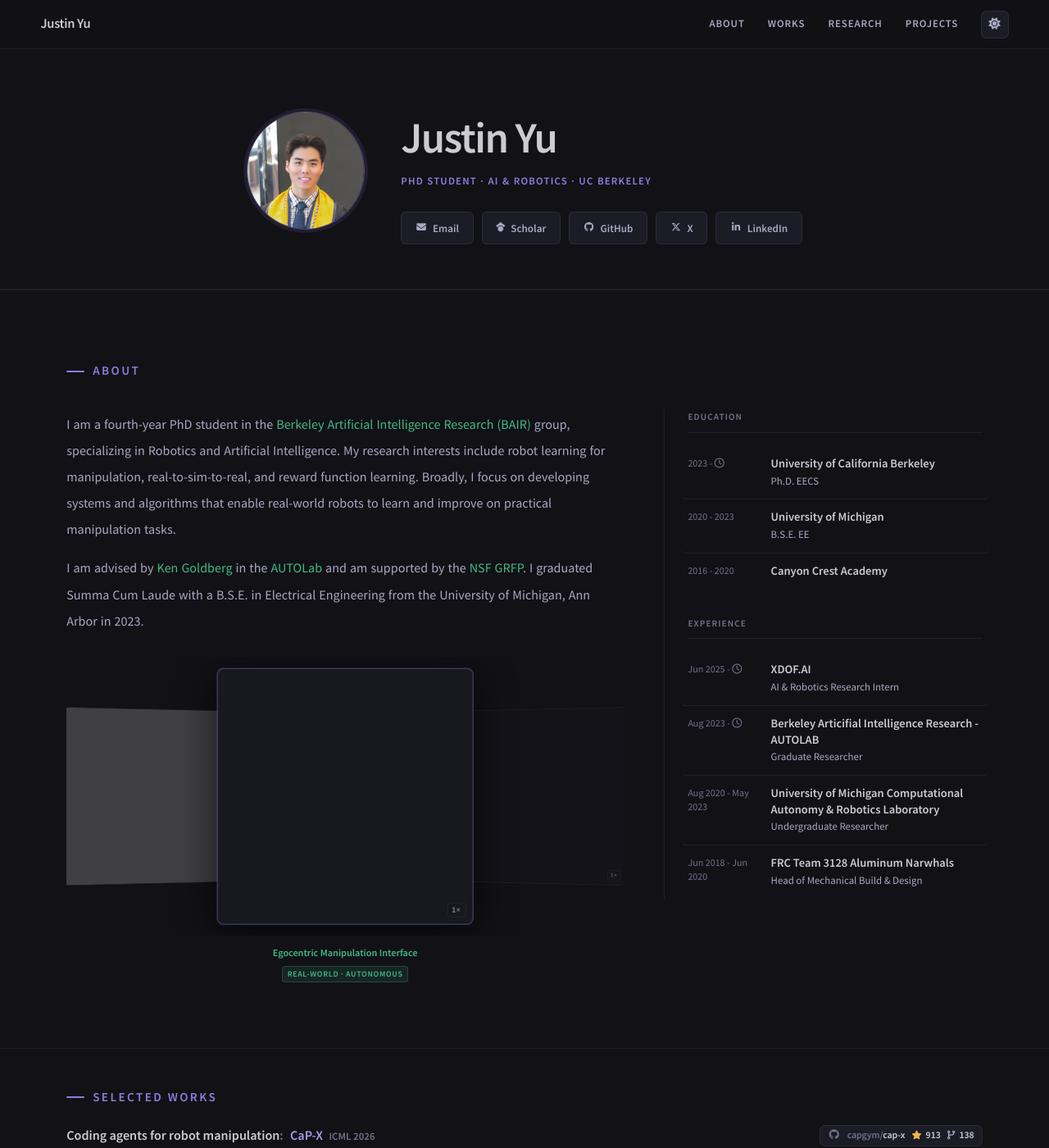
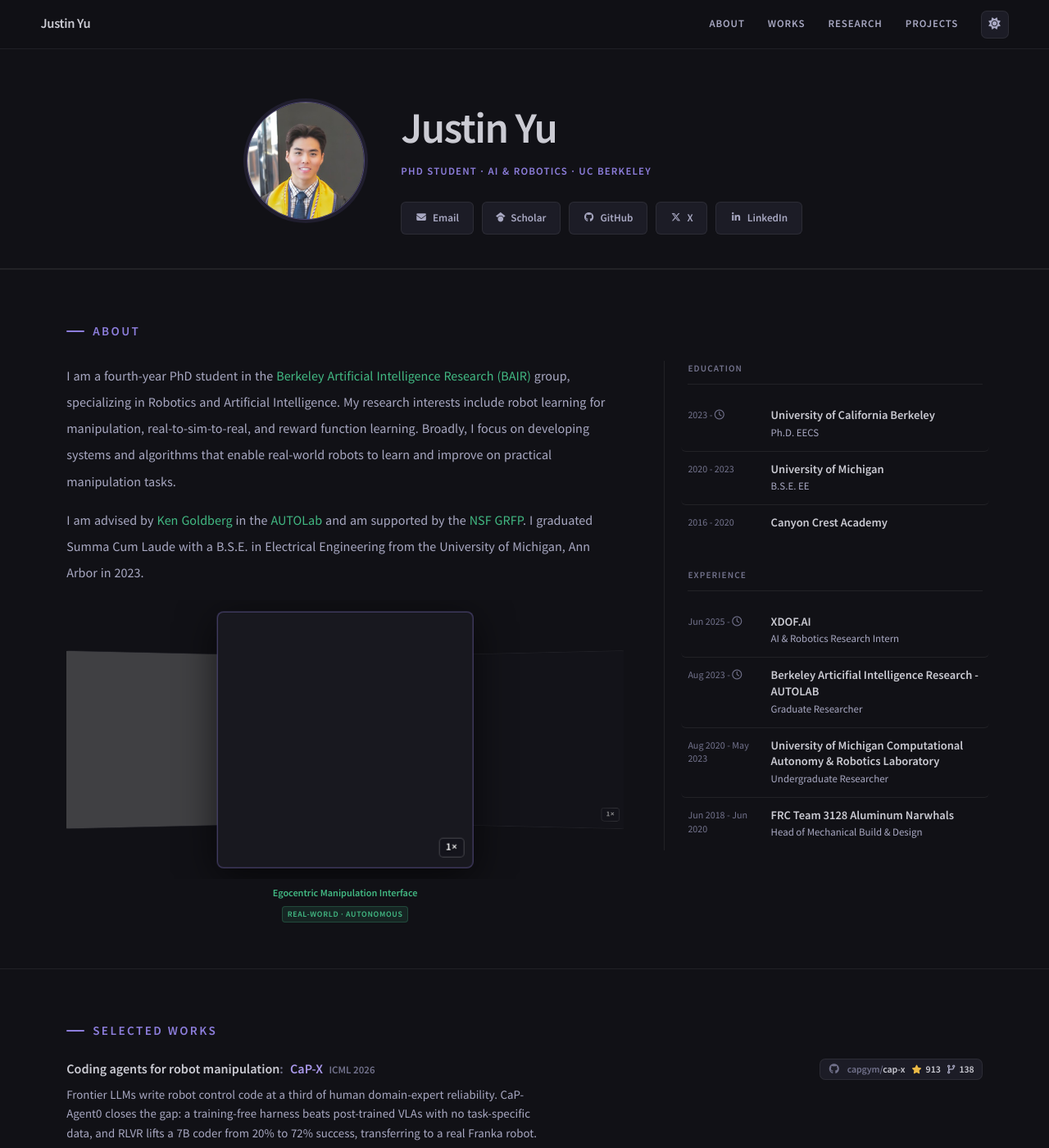
Before and after one commit to uynitsuj/uynitsuj.github.io, a Jekyll site: the page built from index.html, in a window 1280 px wide and 1400 px high. Shown: the whole window at 82% size. Built offline with Jekyll 4.4.1, drawn with Linux system fonts in a browser that asks for light colours; nearby versions of some CDN libraries; a script that is not in the unit is left out; comment, search, counter and statistics services are not loaded.

Commit message:
vspace hacking

```diff
--- a/_layouts/home.html
+++ b/_layouts/home.html
@@ -165,14 +165,14 @@ img { display: block; max-width: 100%; }
 .section-shell {
   max-width: 1200px;
   margin: 0 auto;
-  padding: 80px clamp(1.25rem, 5vw, 2.5rem);
+  padding: 56px clamp(1.25rem, 5vw, 2.5rem);
 }
 
 .section-eyebrow {
   display: inline-flex; align-items: center; gap: 0.6rem;
   font-size: 0.92rem; font-weight: 800;
   letter-spacing: 0.16em; text-transform: uppercase;
-  color: var(--accent); margin-bottom: 2rem;
+  color: var(--accent); margin-bottom: 1.4rem;
 }
 .section-eyebrow::before {
   content: '';
@@ -192,7 +192,7 @@ hr.section-rule { border: none; border-top: 1px solid var(--border); margin: 0;
 
 .hero-inner {
   max-width: 900px; margin: 0 auto;
-  padding: 3.5rem clamp(1.25rem, 5vw, 2.5rem) 3.25rem;
+  padding: 2.75rem clamp(1.25rem, 5vw, 2.5rem) 2.5rem;
   display: flex; align-items: center; gap: 44px; flex-wrap: wrap;
 }
 
@@ -282,7 +282,7 @@ hr.section-rule { border: none; border-top: 1px solid var(--border); margin: 0;
 .demo-stage {
   position: relative; width: 100%;
   aspect-ratio: 2 / 1;
-  margin-top: 28px;
+  margin-top: 18px;
   overflow: hidden;
   perspective: 1400px;           /* the side tiles turn slightly inward, like a fan */
   --front-w: 46%;                /* front tile width (just under the old grid tile) */
@@ -338,18 +338,20 @@ hr.section-rule { border: none; border-top: 1px solid var(--border); margin: 0;
 .demo-progress {
   position: absolute; left: 0; bottom: 0; z-index: 2;
   height: 2px; width: 0; pointer-events: none;
-  background: var(--accent-hi); opacity: 0.9;
+  background: var(--accent-hi); opacity: 0.8;
   transition: width 0.15s linear, opacity 0.6s;
 }
 .demo-card:not([data-slot="0"]) .demo-progress { opacity: 0; }
 
 /* playback-speed pill in the tile's corner (the client's own speed dropdown is hidden) */
 .demo-speed {
-  position: absolute; right: 8px; bottom: 8px; z-index: 2;
-  font-size: 0.6rem; font-weight: 800; letter-spacing: 0.05em; line-height: 1;
-  padding: 0.3em 0.5em; border-radius: 4px;
-  color: var(--tx-2); background: var(--bg-surf); border: 1px solid var(--border);
-  opacity: 0.85; pointer-events: none;
+  position: absolute; right: 10px; bottom: 12px; z-index: 2;
+  font-size: 0.78rem; font-weight: 800; letter-spacing: 0.04em; line-height: 1;
+  padding: 0.35em 0.55em; border-radius: 5px;
+  color: #fff; background: rgba(20, 20, 28, 0.72); border: 1px solid rgba(255, 255, 255, 0.22);
+  backdrop-filter: blur(6px); -webkit-backdrop-filter: blur(6px);
+  text-shadow: 0 1px 2px rgba(0, 0, 0, 0.5);
+  pointer-events: none;
   font-variant-numeric: tabular-nums;
 }
 
@@ -358,7 +360,7 @@ hr.section-rule { border: none; border-top: 1px solid var(--border); margin: 0;
 .demo-stage-caption {
   font-size: 0.74rem; color: var(--tx-muted);
   text-align: center; line-height: 1.55;
-  padding-top: 12px; min-height: 3.6em;
+  padding-top: 8px; min-height: 3.1em;
   transition: opacity 0.25s;
 }
 .demo-stage-caption.is-switching { opacity: 0; }
@@ -437,7 +439,7 @@ hr.section-rule { border: none; border-top: 1px solid var(--border); margin: 0;
   align-items: center; column-gap: 24px;
 }
 #research .section-eyebrow,
-#research .pub-toggle { margin-bottom: 28px; }
+#research .pub-toggle { margin-bottom: 22px; }
 
 .pub-list {
   display: flex; flex-direction: column; gap: 0;
@@ -635,7 +637,6 @@ hr.section-rule { border: none; border-top: 1px solid var(--border); margin: 0;
    (repo chips carry live star/fork counts, see the repo-stats script)
    ============================================================================= */
 /* Trim the shell's default 80px vertical padding for this compact section */
-#works .section-shell { padding-top: 40px; padding-bottom: 40px; }
 #works .section-eyebrow { margin-bottom: 0.9rem; }
 
 .works-list { list-style: none; }
@@ -737,7 +738,7 @@ hr.section-rule { border: none; border-top: 1px solid var(--border); margin: 0;
 }
 
 @media (max-width: 480px) {
-  .section-shell  { padding: 56px 1.1rem; }
+  .section-shell  { padding: 44px 1.1rem; }
   .hero-inner     { padding: 40px 1.1rem; }
 }
 
```
Also changed, not shown: _layouts/default.html (+10 -8 lines).
